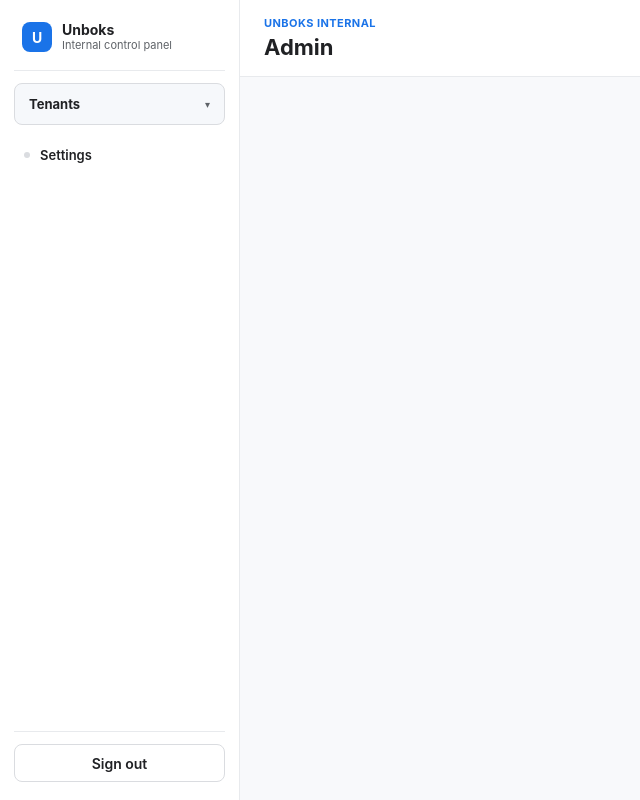
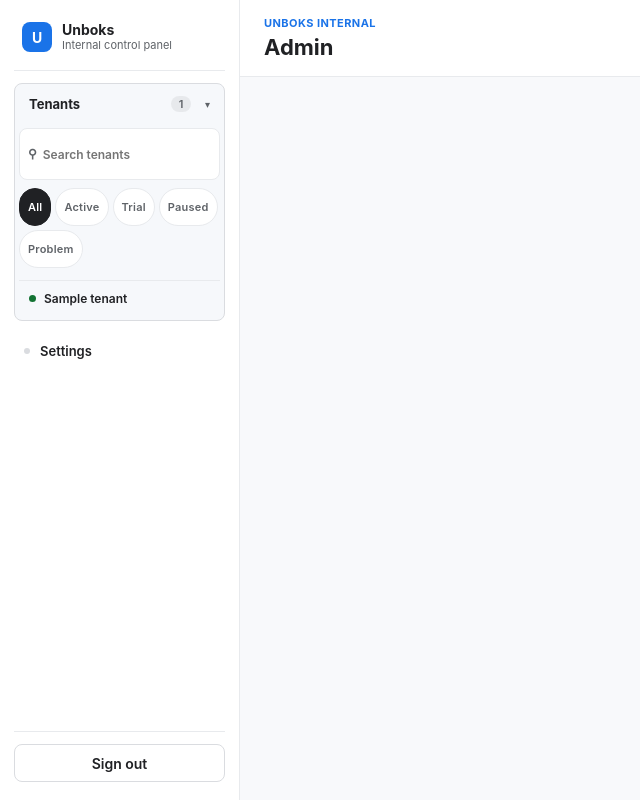
Before and after one commit to unboks-org/unboks-internal-control-panel, a FastAPI app: template app/templates/admin_base.html in a window 1280 px wide. Shown: the whole page, without its empty margins (0-640 px from the left). Run offline with FastAPI, Linux system fonts and the light colour scheme; the template is opened without the code that fills it: most values are stand-ins (such as "Sample title", 1, 10 or a date in 2020).

Commit message:
Add tenant search and filtering to admin sidebar
Integrates a client-side tenant search input, filter chips (All, Active, Trial, Paused, Problem), and a dynamic count display into the admin sidebar's tenant selector panel. Updates `admin.js` for filtering logic, `admin_base.html` for new UI elements and tenant tag attributes, and `admin.css` for styling. Also includes tests in `test_health.py` to verify the new functionality and metadata.

Replit-Commit-Author: Agent
Replit-Commit-Session-Id: c6353faf-76cc-432a-aedd-9117c7d95c31
Replit-Commit-Checkpoint-Type: full_checkpoint
Replit-Commit-Event-Id: 6ab72afe-de81-4925-8845-8b5f20cdde00
Replit-Commit-Screenshot-Url: https://storage.googleapis.com/screenshot-production-us-central1/5af13b77-81a0-4577-9b36-ba7ae8a08f24/c6353faf-76cc-432a-aedd-9117c7d95c31/jOkhZd6
Replit-Helium-Checkpoint-Created: true

```diff
--- a/app/static/css/admin.css
+++ b/app/static/css/admin.css
@@ -173,6 +173,89 @@ h3 {
 .tenant-selector-caret {
   color: var(--color-muted);
   font-size: 10px;
+}
+
+.tenant-selector-count {
+  background: rgba(0, 0, 0, 0.06);
+  border-radius: 999px;
+  color: var(--color-muted);
+  font-size: 11px;
+  font-weight: 600;
+  margin-left: auto;
+  margin-right: 6px;
+  min-width: 20px;
+  padding: 1px 7px;
+  text-align: center;
+}
+
+.tenant-selector-panel {
+  display: flex;
+  flex-direction: column;
+  gap: 8px;
+  padding: 8px 0 4px;
+}
+
+.tenant-search {
+  align-items: center;
+  background: #fff;
+  border: 1px solid var(--color-border);
+  border-radius: var(--radius);
+  display: flex;
+  gap: 6px;
+  padding: 5px 8px;
+}
+
+.tenant-search-icon {
+  color: var(--color-muted);
+  font-size: 12px;
+  line-height: 1;
+}
+
+.tenant-search-input {
+  background: transparent;
+  border: 0;
+  color: var(--color-text);
+  flex: 1;
+  font-size: 12px;
+  min-width: 0;
+  outline: none;
+  padding: 2px 0;
+}
+
+.tenant-filter-chips {
+  display: flex;
+  flex-wrap: wrap;
+  gap: 4px;
+}
+
+.tenant-filter-chip {
+  background: #fff;
+  border: 1px solid var(--color-border);
+  border-radius: 999px;
+  color: var(--color-muted);
+  cursor: pointer;
+  font-size: 11px;
+  font-weight: 600;
+  letter-spacing: 0.02em;
+  line-height: 1;
+  padding: 4px 8px;
+}
+
+.tenant-filter-chip:hover {
+  background: #f5f6f7;
+  color: var(--color-text);
+}
+
+.tenant-filter-chip.is-active {
+  background: var(--color-text);
+  border-color: var(--color-text);
+  color: #fff;
+}
+
+.tenant-empty-note {
+  color: var(--color-muted);
+  font-size: 12px;
+  margin: 4px 4px 0;
 }
 
 .tenant-selector-list {
--- a/app/static/js/admin.js
+++ b/app/static/js/admin.js
@@ -59,21 +59,73 @@
       return;
     }
     var toggle = selector.querySelector("[data-tenant-toggle]");
-    var list = selector.querySelector(".tenant-selector-list");
-    if (!toggle || !list) {
+    var panel = selector.querySelector("[data-tenant-panel]");
+    if (!toggle || !panel) {
       return;
     }
     toggle.addEventListener("click", function () {
-      var isHidden = list.hasAttribute("hidden");
+      var isHidden = panel.hasAttribute("hidden");
       if (isHidden) {
-        list.removeAttribute("hidden");
+        panel.removeAttribute("hidden");
         toggle.setAttribute("aria-expanded", "true");
         selector.classList.add("is-open");
       } else {
-        list.setAttribute("hidden", "");
+        panel.setAttribute("hidden", "");
         toggle.setAttribute("aria-expanded", "false");
         selector.classList.remove("is-open");
       }
+    });
+
+    var searchInput = selector.querySelector("[data-tenant-search]");
+    var filterButtons = selector.querySelectorAll("[data-tenant-filter]");
+    var items = selector.querySelectorAll("[data-tenant-item]");
+    var emptyNote = selector.querySelector("[data-tenant-empty]");
+    var countEl = selector.querySelector("[data-tenant-count]");
+    var totalCount = items.length;
+    var activeFilter = "all";
+
+    function applyFilter() {
+      var query = (searchInput && searchInput.value || "").trim().toLowerCase();
+      var visible = 0;
+      items.forEach(function (item) {
+        var name = item.getAttribute("data-tenant-name") || "";
+        var tags = (item.getAttribute("data-tenant-tags") || "").split(" ");
+        var matchesQuery = !query || name.indexOf(query) !== -1;
+        var matchesFilter = activeFilter === "all" || tags.indexOf(activeFilter) !== -1;
+        if (matchesQuery && matchesFilter) {
+          item.removeAttribute("hidden");
+          visible += 1;
+        } else {
+          item.setAttribute("hidden", "");
+        }
+      });
+      if (emptyNote) {
+        if (visible === 0) {
+          emptyNote.removeAttribute("hidden");
+        } else {
+          emptyNote.setAttribute("hidden", "");
+        }
+      }
+      if (countEl) {
+        if (activeFilter === "all" && !query) {
+          countEl.textContent = String(totalCount);
+        } else {
+          countEl.textContent = visible + "/" + totalCount;
+        }
+      }
+    }
+
+    if (searchInput) {
+      searchInput.addEventListener("input", applyFilter);
+    }
+    filterButtons.forEach(function (btn) {
+      btn.addEventListener("click", function () {
+        activeFilter = btn.getAttribute("data-tenant-filter") || "all";
+        filterButtons.forEach(function (other) {
+          other.classList.toggle("is-active", other === btn);
+        });
+        applyFilter();
+      });
     });
   }
 
--- a/app/templates/admin_base.html
+++ b/app/templates/admin_base.html
@@ -33,15 +33,55 @@
           aria-controls="tenant-selector-list"
         >
           <span class="tenant-selector-label">Tenants</span>
+          <span class="tenant-selector-count" data-tenant-count>{{ tenants | length }}</span>
           <span class="tenant-selector-caret" aria-hidden="true">&#9662;</span>
         </button>
+
+        <div
+          class="tenant-selector-panel"
+          {% if active != 'tenants' %}hidden{% endif %}
+          data-tenant-panel
+        >
+          <label class="tenant-search">
+            <span class="tenant-search-icon" aria-hidden="true">&#9906;</span>
+            <input
+              type="search"
+              class="tenant-search-input"
+              placeholder="Search tenants"
+              aria-label="Search tenants"
+              data-tenant-search
+              autocomplete="off"
+            />
+          </label>
+
+          <div class="tenant-filter-chips" role="group" aria-label="Filter tenants">
+            <button type="button" class="tenant-filter-chip is-active" data-tenant-filter="all">All</button>
+            <button type="button" class="tenant-filter-chip" data-tenant-filter="active">Active</button>
+            <button type="button" class="tenant-filter-chip" data-tenant-filter="trial">Trial</button>
+            <button type="button" class="tenant-filter-chip" data-tenant-filter="paused">Paused</button>
+            <button type="button" class="tenant-filter-chip" data-tenant-filter="problem">Problem</button>
+          </div>
+
           <ul
             id="tenant-selector-list"
             class="tenant-selector-list"
-          {% if active != 'tenants' %}hidden{% endif %}
+            data-tenant-list
           >
             {% for tenant in tenants %}
-            <li>
+              {% set tags = [] %}
+              {% if tenant.status == 'active' %}{% set _ = tags.append('active') %}{% endif %}
+              {% if tenant.status == 'paused' %}{% set _ = tags.append('paused') %}{% endif %}
+              {% if tenant.plan == 'trial' %}{% set _ = tags.append('trial') %}{% endif %}
+              {% set health_states = [tenant.health.inbox, tenant.health.ai_agent, tenant.health.channels, tenant.health.sot, tenant.health.escalations, tenant.health.billing] %}
+              {% set has_bad_health = health_states | select('in', ['warn', 'down']) | list | length > 0 %}
+              {% if has_bad_health or tenant.billing.status in ('overdue', 'cancelled') or tenant.escalations.hard_count > 0 %}
+                {% set _ = tags.append('problem') %}
+              {% endif %}
+              <li
+                data-tenant-item
+                data-tenant-name="{{ tenant.name | lower }}"
+                data-tenant-tags="{{ ' '.join(tags) }}"
+              >
                 <a
                   href="/admin/tenants/{{ tenant.id }}"
                   class="tenant-selector-item {% if active_tenant and active_tenant.id == tenant.id %}active{% endif %}"
@@ -53,6 +93,9 @@
               </li>
             {% endfor %}
           </ul>
+
+          <p class="tenant-empty-note" data-tenant-empty hidden>No tenants match.</p>
+        </div>
       </div>
 
       <nav class="sidebar-nav" aria-label="Sections">
```
Also changed, not shown: tests/test_health.py (+17 -0 lines). Lines whose indentation alone changed are shown as unchanged.
